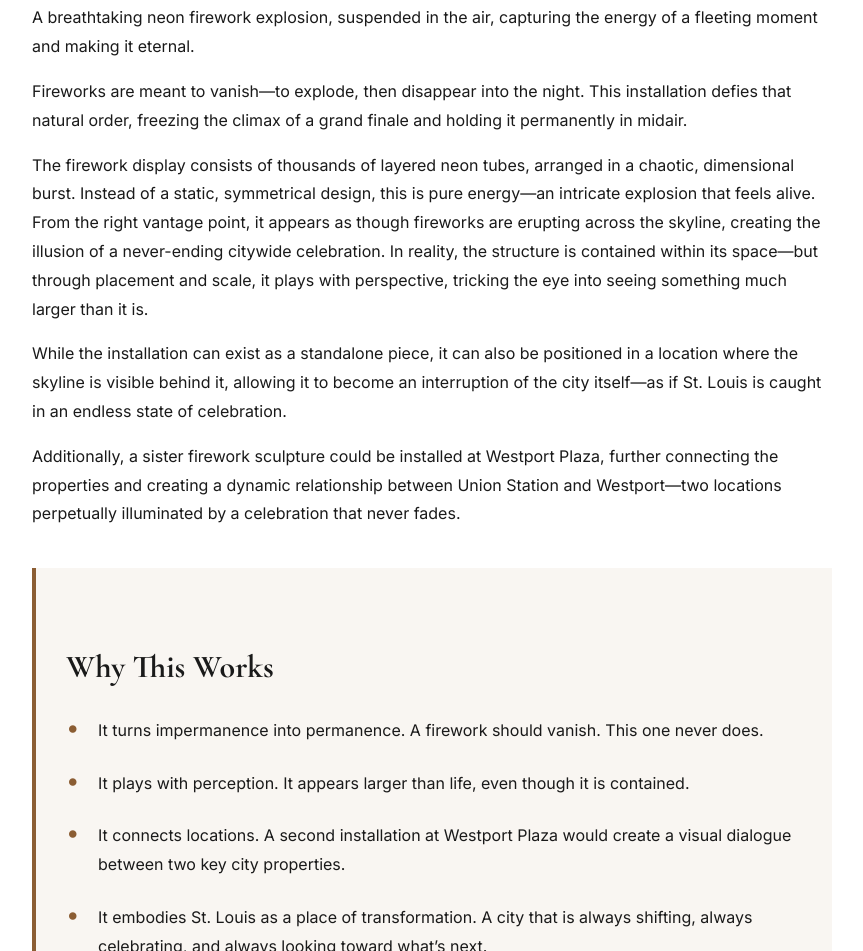
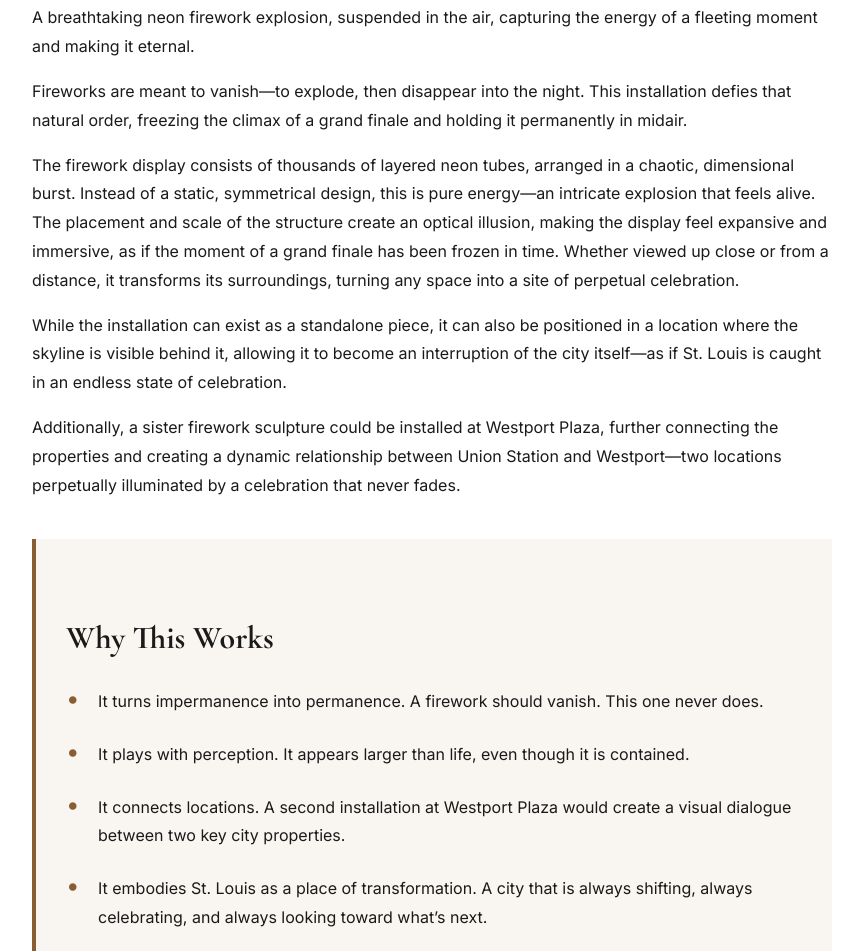
Before and after one commit to webbercobb/LHM, a plain HTML site: page index.html in a window 1280 px wide. Shown: the part 1970-2921 px from the top of the page, without its empty margins (78-941 px from the left). Drawn offline with nearby package versions, Linux system fonts and the light colour scheme.

Commit message:
Update index.html

```diff
--- a/index.html
+++ b/index.html
@@ -150,7 +150,7 @@
 
         <p>Fireworks are meant to vanish—to explode, then disappear into the night. This installation defies that natural order, freezing the climax of a grand finale and holding it permanently in midair.</p>
 
-        <p>The firework display consists of thousands of layered neon tubes, arranged in a chaotic, dimensional burst. Instead of a static, symmetrical design, this is pure energy—an intricate explosion that feels alive. From the right vantage point, it appears as though fireworks are erupting across the skyline, creating the illusion of a never-ending citywide celebration. In reality, the structure is contained within its space—but through placement and scale, it plays with perspective, tricking the eye into seeing something much larger than it is.</p>
+        <p>The firework display consists of thousands of layered neon tubes, arranged in a chaotic, dimensional burst. Instead of a static, symmetrical design, this is pure energy—an intricate explosion that feels alive. The placement and scale of the structure create an optical illusion, making the display feel expansive and immersive, as if the moment of a grand finale has been frozen in time. Whether viewed up close or from a distance, it transforms its surroundings, turning any space into a site of perpetual celebration.</p>
 
         <p>While the installation can exist as a standalone piece, it can also be positioned in a location where the skyline is visible behind it, allowing it to become an interruption of the city itself—as if St. Louis is caught in an endless state of celebration.</p>
 
```
